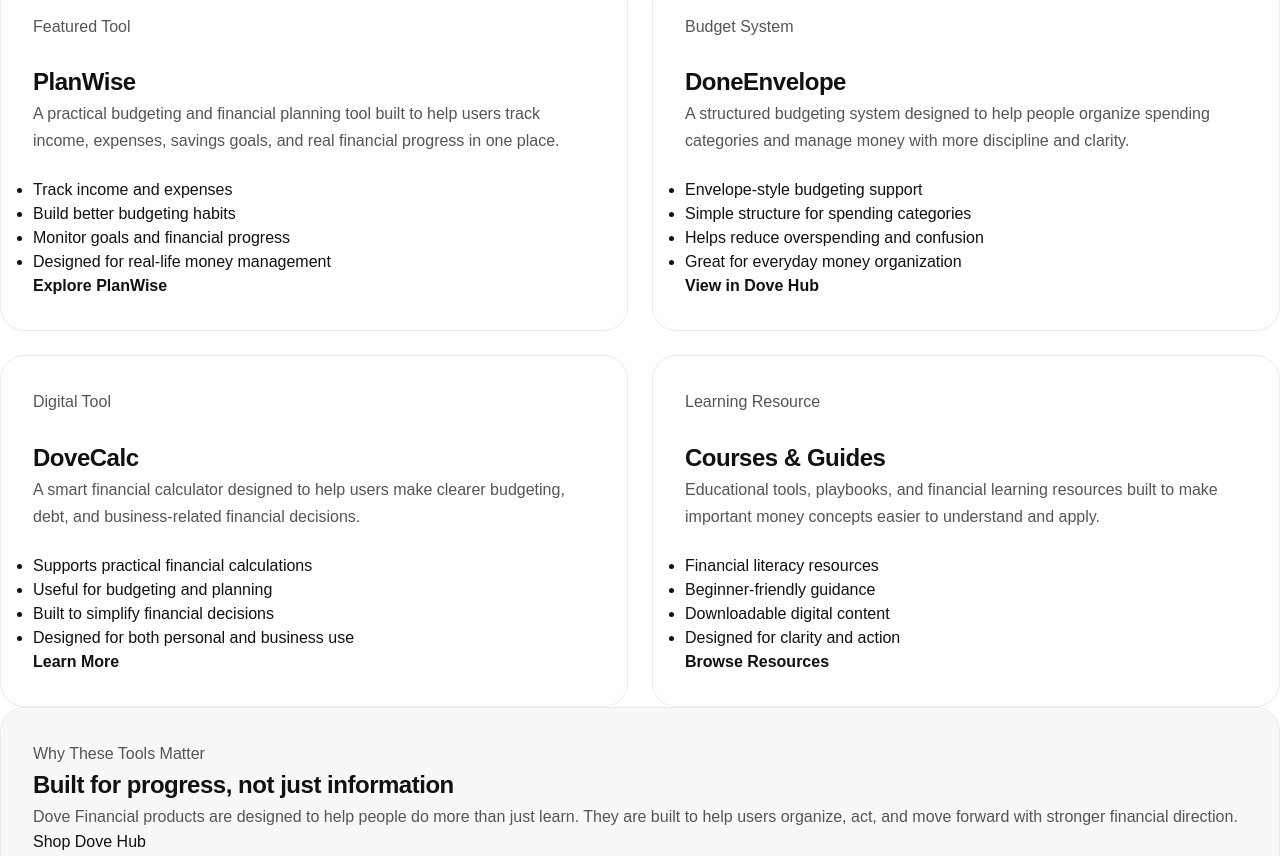
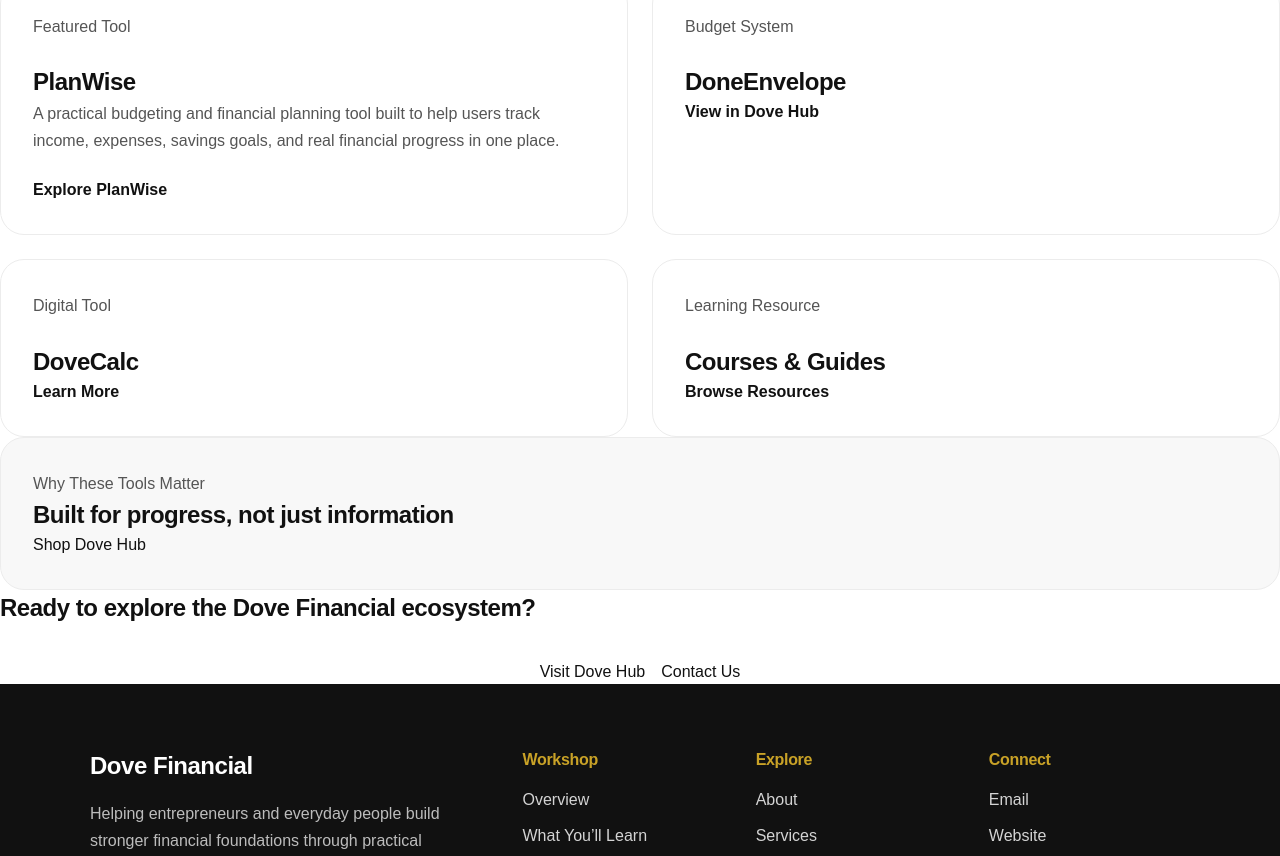
Before and after one commit to hiitlegends2021/dove-financial-site, a React (Vite) app in the folder dove-financial-site/: page /products in a window 1280 px wide. Shown: the part 284-1140 px from the top of the page. Built offline with nearby package versions, Linux system fonts and the light colour scheme.

Commit message:
Fix product routing links

```diff
--- a/dove-financial-site/src/pages/ProductsPage.jsx
+++ b/dove-financial-site/src/pages/ProductsPage.jsx
@@ -1,4 +1,13 @@
 import { Link } from "react-router-dom";
+
+// ✅ centralized links
+const productLinks = {
+  planwise: "https://planwise.dovefinancialinnovations.com",
+  safetynet: "https://safetynet.dovefinancialinnovations.com",
+  flipandgrow: "https://flipandgrow.dovefinancialinnovations.com",
+  paycheck: "https://payhip.com/dovehub",
+  hub: "https://payhip.com/dovehub",
+};
 
 export default function ProductsPage() {
   return (
@@ -14,21 +23,11 @@ export default function ProductsPage() {
           </p>
 
           <div className="hero-buttons">
-            <a
-              href="https://payhip.com/dovehub"
-              target="_blank"
-              rel="noreferrer"
-              className="btn btn-primary"
-            >
+            <a href={productLinks.hub} target="_blank" rel="noreferrer" className="btn btn-primary">
               Visit Dove Hub
             </a>
 
-            <a
-              href="https://planwise-two.vercel.app/"
-              target="_blank"
-              rel="noreferrer"
-              className="btn btn-secondary"
-            >
+            <a href={productLinks.planwise} target="_blank" rel="noreferrer" className="btn btn-secondary">
               Explore PlanWise
             </a>
           </div>
@@ -37,6 +36,8 @@ export default function ProductsPage() {
 
       <section className="products-grid-section">
         <div className="container products-grid">
+
+          {/* PLANWISE */}
           <article className="product-card premium-card">
             <p className="section-label">Featured Tool</p>
             <h2>PlanWise</h2>
@@ -46,107 +47,49 @@ export default function ProductsPage() {
               progress in one place.
             </p>
 
-            <ul className="product-points">
-              <li>Track income and expenses</li>
-              <li>Build better budgeting habits</li>
-              <li>Monitor goals and financial progress</li>
-              <li>Designed for real-life money management</li>
-            </ul>
-
             <div className="product-actions">
-              <a
-                href="https://planwise-two.vercel.app/"
-                target="_blank"
-                rel="noreferrer"
-                className="btn btn-primary"
-              >
+              <a href={productLinks.planwise} target="_blank" rel="noreferrer" className="btn btn-primary">
                 Explore PlanWise
               </a>
             </div>
           </article>
 
+          {/* DONE ENVELOPE */}
           <article className="product-card premium-card">
             <p className="section-label">Budget System</p>
             <h2>DoneEnvelope</h2>
-            <p className="product-lead">
-              A structured budgeting system designed to help people organize
-              spending categories and manage money with more discipline and
-              clarity.
-            </p>
-
-            <ul className="product-points">
-              <li>Envelope-style budgeting support</li>
-              <li>Simple structure for spending categories</li>
-              <li>Helps reduce overspending and confusion</li>
-              <li>Great for everyday money organization</li>
-            </ul>
 
             <div className="product-actions">
-              <a
-                href="https://payhip.com/dovehub"
-                target="_blank"
-                rel="noreferrer"
-                className="btn btn-primary"
-              >
+              <a href={productLinks.hub} target="_blank" rel="noreferrer" className="btn btn-primary">
                 View in Dove Hub
               </a>
             </div>
           </article>
 
+          {/* DOVECALC */}
           <article className="product-card premium-card">
             <p className="section-label">Digital Tool</p>
             <h2>DoveCalc</h2>
-            <p className="product-lead">
-              A smart financial calculator designed to help users make clearer
-              budgeting, debt, and business-related financial decisions.
-            </p>
-
-            <ul className="product-points">
-              <li>Supports practical financial calculations</li>
-              <li>Useful for budgeting and planning</li>
-              <li>Built to simplify financial decisions</li>
-              <li>Designed for both personal and business use</li>
-            </ul>
 
             <div className="product-actions">
-              <a
-                href="https://payhip.com/dovehub"
-                target="_blank"
-                rel="noreferrer"
-                className="btn btn-primary"
-              >
+              <a href={productLinks.hub} target="_blank" rel="noreferrer" className="btn btn-primary">
                 Learn More
               </a>
             </div>
           </article>
 
+          {/* COURSES */}
           <article className="product-card premium-card">
             <p className="section-label">Learning Resource</p>
             <h2>Courses & Guides</h2>
-            <p className="product-lead">
-              Educational tools, playbooks, and financial learning resources
-              built to make important money concepts easier to understand and
-              apply.
-            </p>
-
-            <ul className="product-points">
-              <li>Financial literacy resources</li>
-              <li>Beginner-friendly guidance</li>
-              <li>Downloadable digital content</li>
-              <li>Designed for clarity and action</li>
-            </ul>
 
             <div className="product-actions">
-              <a
-                href="https://payhip.com/dovehub"
-                target="_blank"
-                rel="noreferrer"
-                className="btn btn-primary"
-              >
+              <a href={productLinks.hub} target="_blank" rel="noreferrer" className="btn btn-primary">
                 Browse Resources
               </a>
             </div>
           </article>
+
         </div>
       </section>
 
@@ -155,20 +98,10 @@ export default function ProductsPage() {
           <div className="feature-copy">
             <p className="section-label">Why These Tools Matter</p>
             <h2>Built for progress, not just information</h2>
-            <p>
-              Dove Financial products are designed to help people do more than
-              just learn. They are built to help users organize, act, and move
-              forward with stronger financial direction.
-            </p>
           </div>
 
           <div className="feature-actions">
-            <a
-              href="https://payhip.com/dovehub"
-              target="_blank"
-              rel="noreferrer"
-              className="btn btn-primary"
-            >
+            <a href={productLinks.hub} target="_blank" rel="noreferrer" className="btn btn-primary">
               Shop Dove Hub
             </a>
           </div>
@@ -177,21 +110,10 @@ export default function ProductsPage() {
 
       <section className="products-final-cta">
         <div className="container final-cta-box">
-          <p className="section-label">Get Started</p>
           <h2>Ready to explore the Dove Financial ecosystem?</h2>
-          <p>
-            Whether you want a better budgeting tool, a smarter calculator, or
-            financial resources that actually help you move forward, Dove
-            Financial has tools built for that next step.
-          </p>
 
           <div className="hero-buttons final-buttons">
-            <a
-              href="https://payhip.com/dovehub"
-              target="_blank"
-              rel="noreferrer"
-              className="btn btn-primary"
-            >
+            <a href={productLinks.hub} target="_blank" rel="noreferrer" className="btn btn-primary">
               Visit Dove Hub
             </a>
 
```
